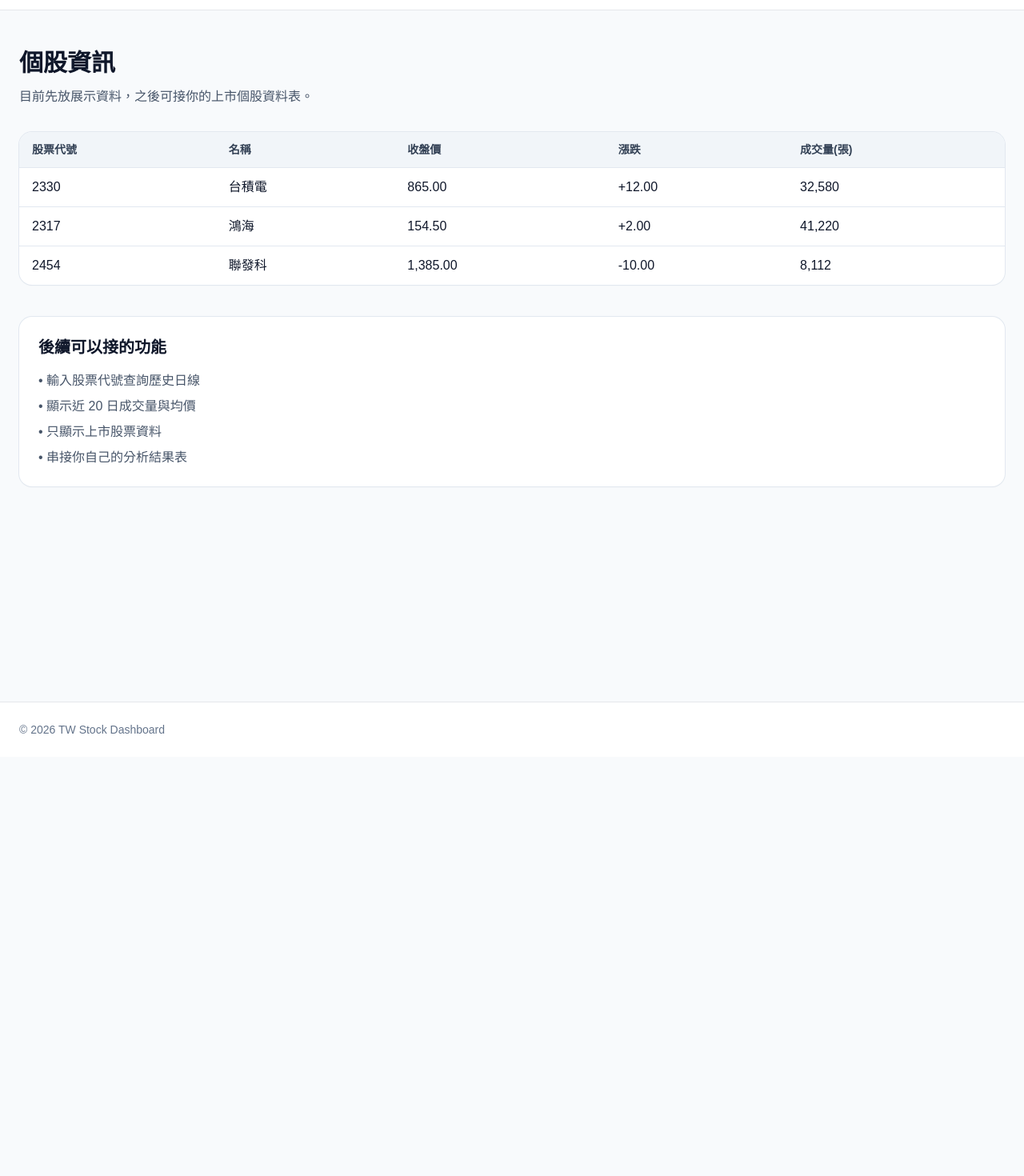
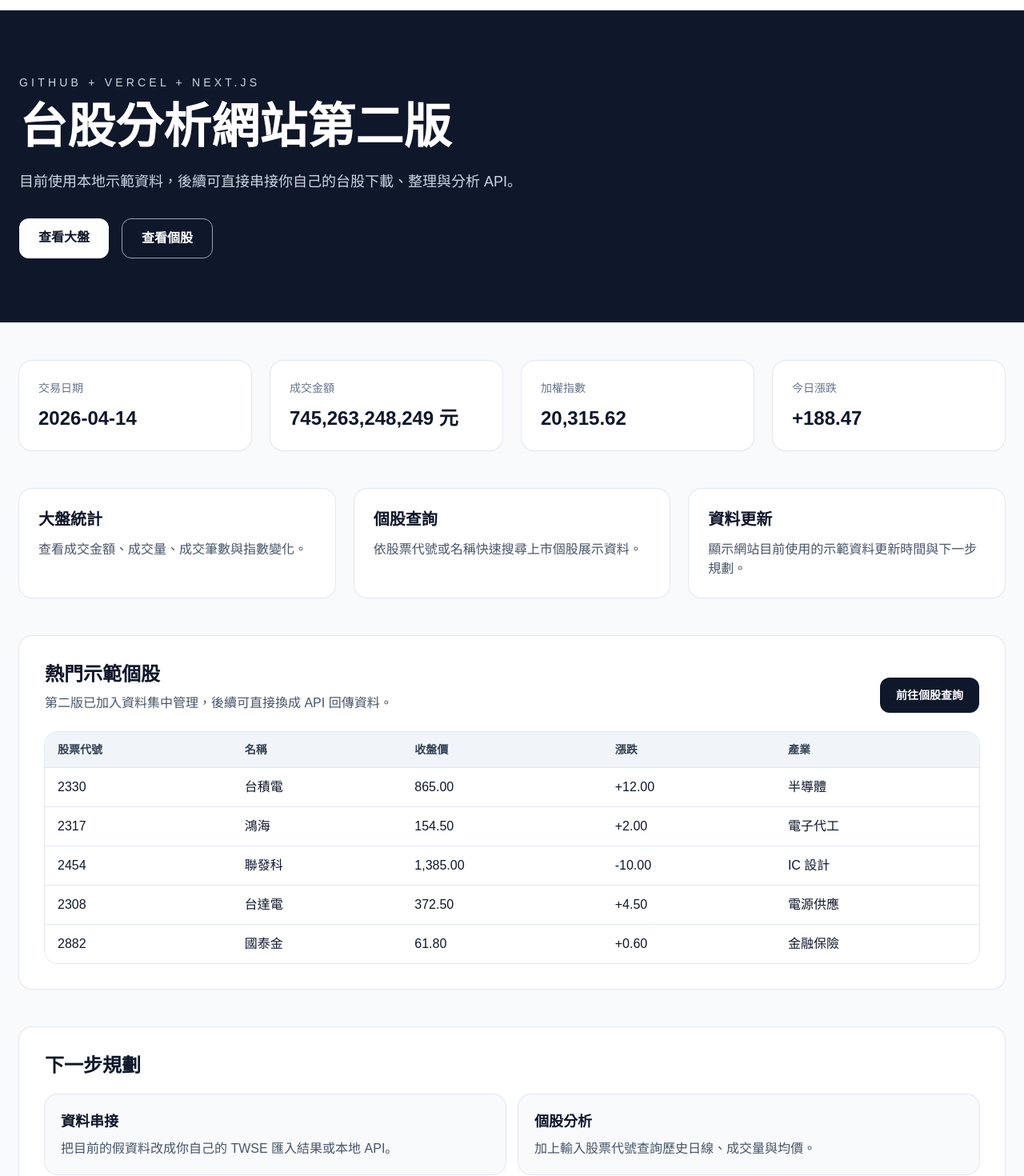
Before and after one commit to chouic/tw-stock-dashboard, a Next.js app: page / in a window 1280 px wide. Shown: the part 60-1530 px from the top of the page at 80% size. Before the commit the page ends 1006 px from the top, so only its background shows below. Built offline with nearby package versions, Linux system fonts and the light colour scheme.

Commit message:
Update page.tsx

```diff
--- a/app/page.tsx
+++ b/app/page.tsx
@@ -1,51 +1,158 @@
-const sampleStocks = [
-  { stockNo: "2330", name: "台積電", close: "865.00", change: "+12.00", volume: "32,580" },
-  { stockNo: "2317", name: "鴻海", close: "154.50", change: "+2.00", volume: "41,220" },
-  { stockNo: "2454", name: "聯發科", close: "1,385.00", change: "-10.00", volume: "8,112" },
+import Link from "next/link";
+import { marketSummary, stocks } from "@/lib/mock-data";
+
+const quickCards = [
+  {
+    title: "大盤統計",
+    description: "查看成交金額、成交量、成交筆數與指數變化。",
+    href: "/market"
+  },
+  {
+    title: "個股查詢",
+    description: "依股票代號或名稱快速搜尋上市個股展示資料。",
+    href: "/stocks"
+  },
+  {
+    title: "資料更新",
+    description: "顯示網站目前使用的示範資料更新時間與下一步規劃。",
+    href: "/market"
+  }
 ];
 
-export default function StocksPage() {
+export default function HomePage() {
   return (
-    <div className="mx-auto min-h-screen max-w-7xl px-6 py-12">
-      <h1 className="text-3xl font-bold text-slate-900">個股資訊</h1>
-      <p className="mt-3 text-slate-600">
-        目前先放展示資料，之後可接你的上市個股資料表。
+    <div className="min-h-screen">
+      <section className="bg-slate-900 text-white">
+        <div className="container-page py-20">
+          <p className="text-sm uppercase tracking-[0.3em] text-slate-300">
+            GitHub + Vercel + Next.js
           </p>
 
-      <div className="mt-8 overflow-hidden rounded-2xl bg-white shadow-sm ring-1 ring-slate-200">
-        <table className="min-w-full border-collapse">
+          <h1 className="mt-4 text-4xl font-bold md:text-6xl">
+            台股分析網站第二版
+          </h1>
+
+          <p className="mt-6 max-w-3xl text-lg text-slate-300">
+            目前使用本地示範資料，後續可直接串接你自己的台股下載、整理與分析 API。
+          </p>
+
+          <div className="mt-8 flex flex-wrap gap-4">
+            <Link
+              href="/market"
+              className="rounded-xl bg-white px-6 py-3 font-semibold text-slate-900 shadow"
+            >
+              查看大盤
+            </Link>
+            <Link
+              href="/stocks"
+              className="rounded-xl border border-slate-400 px-6 py-3 font-semibold text-white"
+            >
+              查看個股
+            </Link>
+          </div>
+        </div>
+      </section>
+
+      <section className="container-page py-12">
+        <div className="grid gap-6 md:grid-cols-4">
+          <div className="metric-card">
+            <p className="text-sm text-slate-500">交易日期</p>
+            <p className="mt-3 text-2xl font-bold">{marketSummary.tradeDate}</p>
+          </div>
+          <div className="metric-card">
+            <p className="text-sm text-slate-500">成交金額</p>
+            <p className="mt-3 text-2xl font-bold">{marketSummary.amount}</p>
+          </div>
+          <div className="metric-card">
+            <p className="text-sm text-slate-500">加權指數</p>
+            <p className="mt-3 text-2xl font-bold">{marketSummary.indexValue}</p>
+          </div>
+          <div className="metric-card">
+            <p className="text-sm text-slate-500">今日漲跌</p>
+            <p className="mt-3 text-2xl font-bold">{marketSummary.indexChange}</p>
+          </div>
+        </div>
+      </section>
+
+      <section className="container-page pb-12">
+        <div className="grid gap-6 md:grid-cols-3">
+          {quickCards.map((card) => (
+            <Link
+              key={card.title}
+              href={card.href}
+              className="card block p-6 transition hover:-translate-y-0.5 hover:shadow-md"
+            >
+              <h2 className="text-xl font-bold text-slate-900">{card.title}</h2>
+              <p className="mt-3 text-slate-600">{card.description}</p>
+            </Link>
+          ))}
+        </div>
+      </section>
+
+      <section className="container-page pb-12">
+        <div className="card p-8">
+          <div className="flex flex-col gap-2 md:flex-row md:items-end md:justify-between">
+            <div>
+              <h2 className="text-2xl font-bold">熱門示範個股</h2>
+              <p className="mt-2 text-slate-600">
+                第二版已加入資料集中管理，後續可直接換成 API 回傳資料。
+              </p>
+            </div>
+
+            <Link
+              href="/stocks"
+              className="rounded-xl bg-slate-900 px-5 py-3 text-sm font-semibold text-white"
+            >
+              前往個股查詢
+            </Link>
+          </div>
+
+          <div className="mt-6 overflow-hidden rounded-2xl ring-1 ring-slate-200">
+            <table className="min-w-full border-collapse bg-white">
               <thead className="bg-slate-100">
                 <tr>
                   <th className="px-4 py-3 text-left text-sm font-semibold text-slate-700">股票代號</th>
                   <th className="px-4 py-3 text-left text-sm font-semibold text-slate-700">名稱</th>
                   <th className="px-4 py-3 text-left text-sm font-semibold text-slate-700">收盤價</th>
                   <th className="px-4 py-3 text-left text-sm font-semibold text-slate-700">漲跌</th>
-              <th className="px-4 py-3 text-left text-sm font-semibold text-slate-700">成交量(張)</th>
+                  <th className="px-4 py-3 text-left text-sm font-semibold text-slate-700">產業</th>
                 </tr>
               </thead>
               <tbody>
-            {sampleStocks.map((stock) => (
+                {stocks.slice(0, 5).map((stock) => (
                   <tr key={stock.stockNo} className="border-t border-slate-200">
-                <td className="px-4 py-3 text-slate-900">{stock.stockNo}</td>
-                <td className="px-4 py-3 text-slate-900">{stock.name}</td>
-                <td className="px-4 py-3 text-slate-900">{stock.close}</td>
-                <td className="px-4 py-3 text-slate-900">{stock.change}</td>
-                <td className="px-4 py-3 text-slate-900">{stock.volume}</td>
+                    <td className="px-4 py-3">{stock.stockNo}</td>
+                    <td className="px-4 py-3">{stock.name}</td>
+                    <td className="px-4 py-3">{stock.close}</td>
+                    <td className="px-4 py-3">{stock.change}</td>
+                    <td className="px-4 py-3">{stock.industry}</td>
                   </tr>
                 ))}
               </tbody>
             </table>
           </div>
+        </div>
+      </section>
 
-      <div className="mt-10 rounded-2xl bg-white p-6 shadow-sm ring-1 ring-slate-200">
-        <h2 className="text-xl font-bold">後續可以接的功能</h2>
-        <ul className="mt-4 space-y-2 text-slate-600">
-          <li>• 輸入股票代號查詢歷史日線</li>
-          <li>• 顯示近 20 日成交量與均價</li>
-          <li>• 只顯示上市股票資料</li>
-          <li>• 串接你自己的分析結果表</li>
-        </ul>
+      <section className="container-page pb-16">
+        <div className="card p-8">
+          <h2 className="text-2xl font-bold">下一步規劃</h2>
+          <div className="mt-5 grid gap-4 md:grid-cols-2">
+            <div className="rounded-2xl bg-slate-50 p-5 ring-1 ring-slate-200">
+              <h3 className="text-lg font-semibold">資料串接</h3>
+              <p className="mt-2 text-slate-600">
+                把目前的假資料改成你自己的 TWSE 匯入結果或本地 API。
+              </p>
             </div>
+            <div className="rounded-2xl bg-slate-50 p-5 ring-1 ring-slate-200">
+              <h3 className="text-lg font-semibold">個股分析</h3>
+              <p className="mt-2 text-slate-600">
+                加上輸入股票代號查詢歷史日線、成交量與均價。
+              </p>
+            </div>
+          </div>
+        </div>
+      </section>
     </div>
   );
 }
```
Lines whose indentation alone changed are shown as unchanged.
